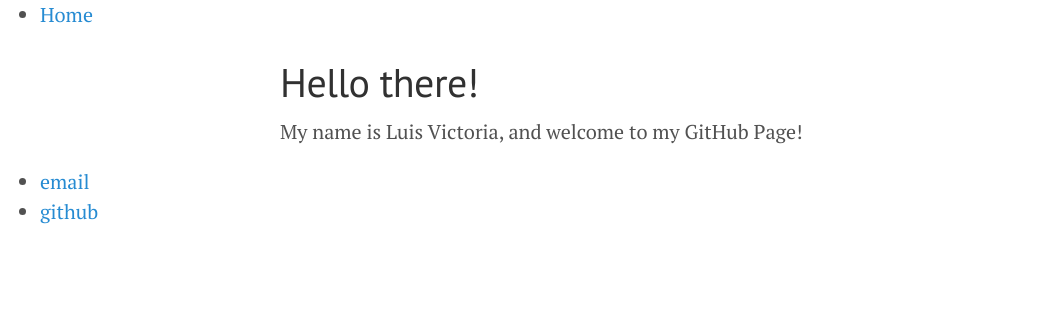
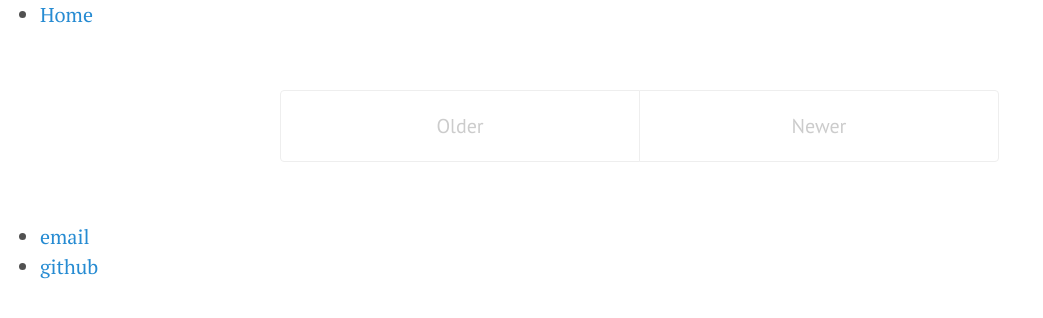
Before and after one commit to LV/lv.github.io, a Jekyll site: the page built from index.html, in a window 1280 px wide. Shown: the top 318 px of the page, without its empty margins (0-1043 px from the left). Built offline with Jekyll 4.4.1, drawn with Linux system fonts in a browser that asks for light colours; the list of posts is cut into pages by our own code.

Commit message:
Fix index title

```diff
--- a/index.html
+++ b/index.html
@@ -1,8 +1,37 @@
 ---
 layout: default
-title: Welcome!
+title: Home
 ---
-<div class="blurb">
-	<h1>Hello there!</h1>
-	<p>My name is Luis Victoria, and welcome to my GitHub Page!</p>
+
+<div class="posts">
+	{% for post in paginator.posts %}
+	<div class="post">
+		<h1 class="post-title">
+			<a href="{{ site.baseurl }}/{{ post.url }}">
+				{{ post.title }}
+			</a>
+		</h1>
+
+		<span class="post-date">{{ post.date | date_to_string }}</span>
+
+		{{ post.content }}
+	</div>
+	{% endfor %}
 </div>
+
+<div class="pagination">
+	{% if paginator.next_page %}
+		<a class="pagination-item older" href="{{ site.baseurl }}/page{{paginator.next_page}}">Older</a>
+	{% else %}
+		<span class="pagination-item older">Older</span>
+	{% endif %}
+	{% if paginator.previous_page %}
+		{% if paginator.page == 2 %}
+			<a class="pagination-item newer" href="{{ site.baseurl }}/">Newer</a>
+		{% else %}
+			<a class="pagination-item newer" href="{{ site.baseurl }}/page{{paginator.previous_page}}">Newer</a>
+		{% endif %}
+	{% else %}
+		<span class="pagination-item newer">Newer</span>
+	{% endif %}
+</div>
```
